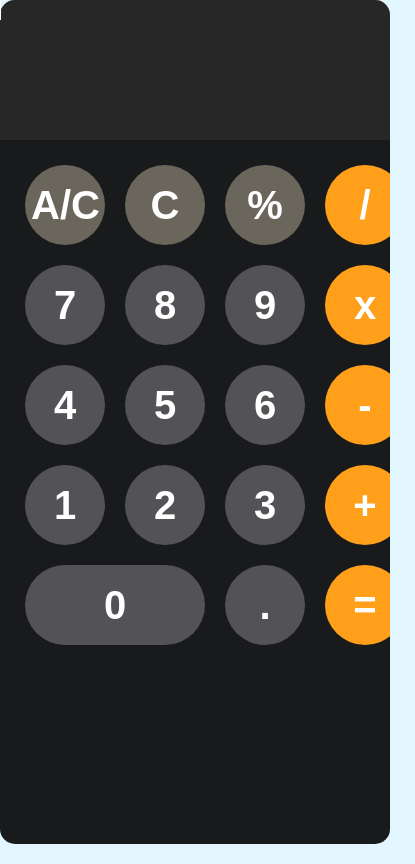
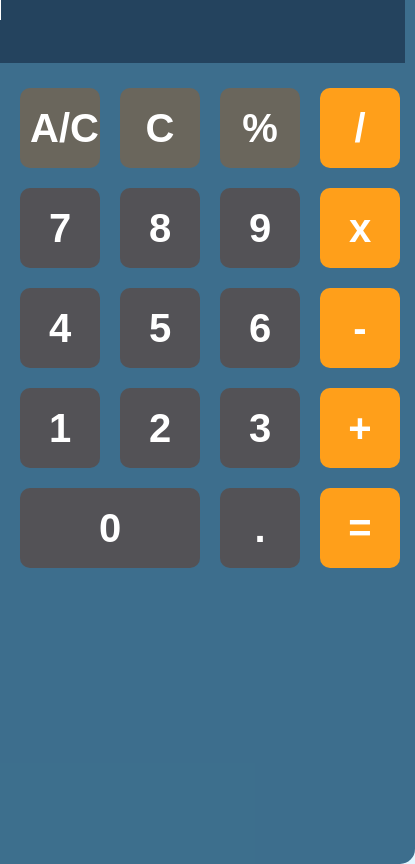
Before and after one commit to Stephthetechie/Calculator-app, a plain HTML site: page index.html in a window 390 px wide. Shown: the whole page, 415 px wide, since content can reach past the window. Drawn offline with Linux system fonts and the light colour scheme.

Commit message:
latest commit

```diff
--- a/styles.css
+++ b/styles.css
@@ -4,25 +4,26 @@
     justify-content: center;
     align-items: center;
     height: 100vh;
-    background-color: rgb(226, 246, 255)
+    background-color: rgb(226, 246, 255);
+    overflow: hidden;
 
 }
 
 #calculator{
     font-family: Arial, Helvetica, sans-serif;
-    background-color: rgba(0, 0, 0, 0.895);
+    background-color: rgba(42, 95, 128, 0.895);
     border-radius: 15px;
     max-width: 400px;
-    overflow: hidden;
 
 }
 #display{
     width: 100%;
-    padding: 20px;
-    font-size:35px ;
+    padding: 20px 10px;
+    padding-right: 0;
+    font-size:50px ;
     text-align: justify;
     border: none;
-    background-color: rgba(56, 53, 53, 0.484);
+    background-color: rgba(9, 21, 44, 0.484);
     color: #fff;
     max-width: 100%;
     text-overflow: clip;
@@ -48,11 +49,12 @@
 button{
     width:70px ;
     height:70px ;
-    border-radius: 50px;
+    border-radius: 10px;
     border: none;
+    padding: 10px;
     background-color: rgb(83, 82, 86);
     color: #fff;
-    font-size: 35px;
+    font-size: 30px;
     font-weight: bold;
     cursor: pointer;
     text-align: center;
@@ -84,11 +86,13 @@
 
 @media (max-width:768px) {
     #calculator{
+
+        padding: 20px;
         height: 100vh;
     }
     #display{
-        height: 100px;
-        font-size: 40px;
+        height: auto;
+        font-size: 20px;
     }
     button{
         width:80px ;
```
